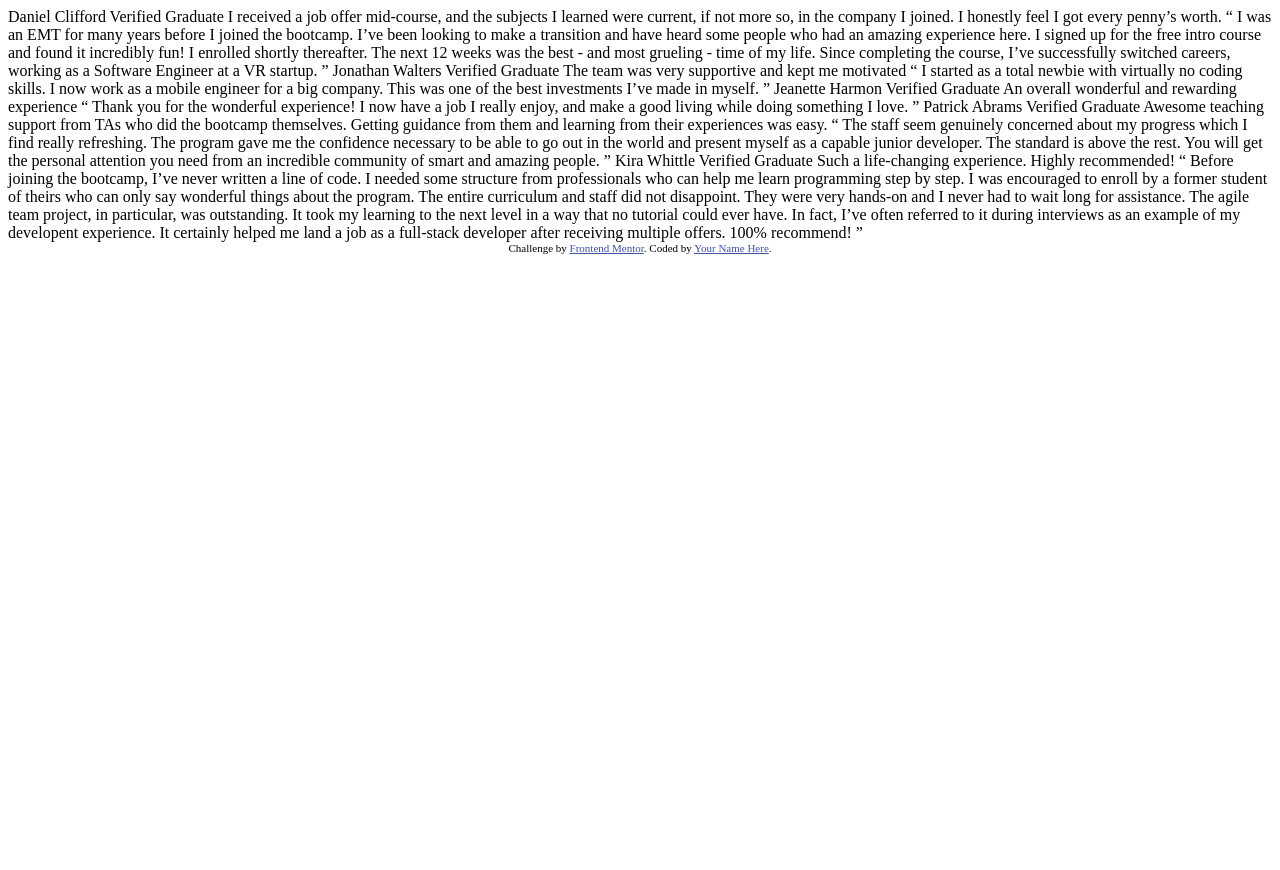
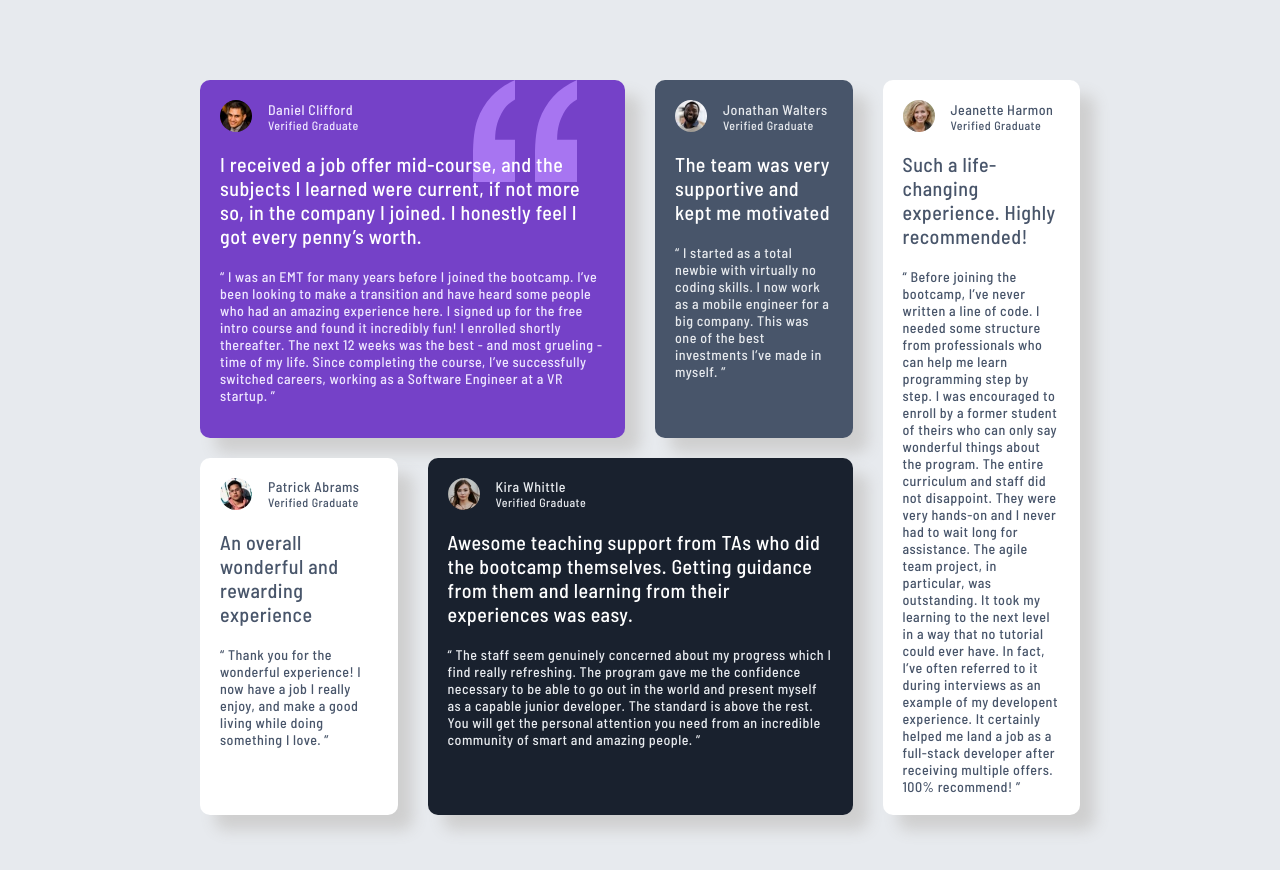
Before and after one commit to AMALK319/Testimonials-Grid-Section, a plain HTML site: page index.html in a window 1280 px wide. Before the commit the page ends 800 px from the top, so only its background shows below. Drawn offline with Linux system fonts and the light colour scheme.

Commit message:
My solution

```diff
--- a/index.html
+++ b/index.html
@@ -1,76 +1,97 @@
 <!DOCTYPE html>
 <html lang="en">
   <head>
-  <meta charset="UTF-8">
-  <meta name="viewport" content="width=device-width, initial-scale=1.0"> <!-- displays site properly based on user's device -->
+    <meta charset="UTF-8" />
+    <meta name="viewport" content="width=device-width, initial-scale=1.0" />
+    <!-- displays site properly based on user's device -->
 
-  <link rel="icon" type="image/png" sizes="32x32" href="./images/favicon-32x32.png">
+    <link
+      rel="icon"
+      type="image/png"
+      sizes="32x32"
+      href="./images/favicon-32x32.png"
+    />
 
-  <title>Frontend Mentor | [Challenge Name Here]</title>
+    <title>Frontend Mentor | Testimonials-Grid-Section</title>
 
-  <!-- Feel free to remove these styles or customise in your own stylesheet 👍 -->
-  <style>
-    .attribution { font-size: 11px; text-align: center; }
-    .attribution a { color: hsl(228, 45%, 44%); }
-  </style>
+    <link rel="stylesheet" href="./styles.css" />
   </head>
   <body>
-  Daniel Clifford
-  Verified Graduate
-
-  I received a job offer mid-course, and the subjects I learned were current, if not more so,
-  in the company I joined. I honestly feel I got every penny’s worth.
-
-  “ I was an EMT for many years before I joined the bootcamp. I’ve been looking to make a
+    <div class="cards">
+      <div class="card card-purple">
+        <div class="info">
+          <img src="./images/image-daniel.jpg" alt="" />
+          <div class="profile">
+            <span class="name">Daniel Clifford</span>
+            <span class="position">Verified Graduate</span>
+          </div>
+        </div>
+        <p class="testimonial">I received a job offer mid-course, and the subjects I learned were current, if not more so,
+          in the company I joined. I honestly feel I got every penny’s worth.</p>
+        <p class="desc">“ I was an EMT for many years before I joined the bootcamp. I’ve been looking to make a
           transition and have heard some people who had an amazing experience here. I signed up
           for the free intro course and found it incredibly fun! I enrolled shortly thereafter.
           The next 12 weeks was the best - and most grueling - time of my life. Since completing
-  the course, I’ve successfully switched careers, working as a Software Engineer at a VR startup. ”
-
-  Jonathan Walters
-  Verified Graduate
-
-  The team was very supportive and kept me motivated
-
-  “ I started as a total newbie with virtually no coding skills. I now work as a mobile engineer
-  for a big company. This was one of the best investments I’ve made in myself. ”
-
-  Jeanette Harmon
-  Verified Graduate
-
-  An overall wonderful and rewarding experience
-
-  “ Thank you for the wonderful experience! I now have a job I really enjoy, and make a good living
-  while doing something I love. ”
-
-  Patrick Abrams
-  Verified Graduate
-
-  Awesome teaching support from TAs who did the bootcamp themselves. Getting guidance from them and
-  learning from their experiences was easy.
-
-  “ The staff seem genuinely concerned about my progress which I find really refreshing. The program
-  gave me the confidence necessary to be able to go out in the world and present myself as a capable
-  junior developer. The standard is above the rest. You will get the personal attention you need from
-  an incredible community of smart and amazing people. ”
-
-  Kira Whittle
-  Verified Graduate
-
-  Such a life-changing experience. Highly recommended!
-
-  “ Before joining the bootcamp, I’ve never written a line of code. I needed some structure from
+          the course, I’ve successfully switched careers, working as a Software Engineer at a VR startup. ”</p>
+      </div>
+      <div class="card card-grey">
+        <div class="info">
+          <img src="./images/image-jonathan.jpg" alt="" />
+          <div class="profile">
+           <span class="name">Jonathan Walters</span>
+            <span class="position">Verified Graduate</span>
+          </div>
+        </div>
+        <p class="testimonial">The team was very supportive and kept me motivated</p>
+        <p class="desc">“ I started as a total newbie with virtually no coding skills. I now work as a mobile engineer
+          for a big company. This was one of the best investments I’ve made in myself. ”</p>
+      </div>
+      <div class="card card-white-big">
+        <div class="info">
+          <img src="./images/image-jeanette.jpg" alt="" />
+          <div class="profile">
+           <span class="name">Jeanette Harmon</span>
+            <span class="position">Verified Graduate</span>
+          </div>
+        </div>
+        <p class="testimonial">Such a life-changing experience. Highly recommended!</p>
+        <p class="desc"> “ Before joining the bootcamp, I’ve never written a line of code. I needed some structure from
           professionals who can help me learn programming step by step. I was encouraged to enroll by a former
           student of theirs who can only say wonderful things about the program. The entire curriculum and staff
           did not disappoint. They were very hands-on and I never had to wait long for assistance. The agile team
           project, in particular, was outstanding. It took my learning to the next level in a way that no tutorial
           could ever have. In fact, I’ve often referred to it during interviews as an example of my developent
           experience. It certainly helped me land a job as a full-stack developer after receiving multiple offers.
-  100% recommend! ”
+          100% recommend! ”</p>
+      </div>
+      <div class="card card-white">
+        <div class="info">
+          <img src="./images/image-patrick.jpg" alt="" />
+          <div class="profile">
+           <span class="name">Patrick Abrams</span>
+            <span class="position">Verified Graduate</span>
+          </div>
+        </div>
+        <p class="testimonial">An overall wonderful and rewarding experience</p>
+        <p class="desc">“ Thank you for the wonderful experience! I now have a job I really enjoy, and make a good living
+          while doing something I love. ”</p>
+      </div>
+      <div class="card card-blue">
+        <div class="info">
+          <img src="./images/image-kira.jpg" alt="" />
+          <div class="profile">
+           <span class="name">Kira Whittle</span>
+            <span class="position">Verified Graduate</span>
+          </div>
+        </div>
+        <p class="testimonial">Awesome teaching support from TAs who did the bootcamp themselves. Getting guidance from them and
+          learning from their experiences was easy.</p>
+        <p class="desc"> “ The staff seem genuinely concerned about my progress which I find really refreshing. The program
+          gave me the confidence necessary to be able to go out in the world and present myself as a capable
+          junior developer. The standard is above the rest. You will get the personal attention you need from
+          an incredible community of smart and amazing people. ”</p>
+      </div>
 
-  <div class="attribution">
-    Challenge by <a href="https://www.frontendmentor.io?ref=challenge" target="_blank">Frontend Mentor</a>.
-    Coded by <a href="#">Your Name Here</a>.
     </div>
   </body>
 </html>
--- /dev/null
+++ b/styles.css
@@ -0,0 +1,154 @@
+@import url('https://fonts.googleapis.com/css2?family=Barlow+Semi+Condensed:wght@500;600&family=Fraunces:ital,opsz,wght@0,9..144,100..900;1,9..144,100..900&display=swap');
+
+
+*{
+    margin: 0;
+    padding: 0;
+    box-sizing: border-box;
+
+}
+
+:root{
+    --purple50:  hsl(260, 100%, 95%);
+    --purple300: hsl(264, 82%, 80%);
+    --purple500: hsl(263, 55%, 52%) ;
+    --white: hsl(0, 0%, 100%) ;
+    --grey100: hsl(214, 17%, 92%);
+    --grey200: hsl(0, 0%, 81%);
+    --grey400: hsl(224, 10%, 45%);
+    --grey500: hsl(217, 19%, 35%);
+    --darkBlue: hsl(219, 29%, 14%);
+    --black: hsl(0, 0%, 7%);
+}
+
+body{
+    display: flex;
+    justify-content: center;
+    align-items: center;
+    background-color: var(--grey100);
+    color: var(--white);
+    font-family: "Barlow Semi Condensed", sans-serif;
+    font-style: normal;
+    letter-spacing: 0.5px;
+}
+
+
+
+
+.cards{
+    display: flex;
+    flex-direction: column;
+    flex-wrap: nowrap;
+    gap: 20px;
+    margin: 24px;
+}
+
+@media ( min-width: 712px){
+
+    body{
+        display: flex;
+        justify-content: center;
+        align-items: center;
+        background-color: var(--grey100);
+        color: var(--white);
+        font-family: "Barlow Semi Condensed", sans-serif;
+        font-style: normal;
+        letter-spacing: 0.5px;
+    }
+    .cards{
+        display: grid;
+        grid-template-columns: repeat(4, 1fr);
+        grid-template-rows: repeat(2, 1fr);
+        row-gap: 20px;
+        column-gap: 30px;
+        grid-template-areas:
+        "card-purple card-purple card-grey card-white-big"
+        "card-white card-blue card-blue card-white-big";
+        margin: 80px 200px;
+
+    }
+}
+
+.card{
+    display: flex;
+    flex-direction: column;
+    gap: 20px;
+    box-shadow: 15px 15px 15px 0 var(--grey200);
+    border-radius: 10px;
+    padding: 20px;
+
+}
+
+.card-white, .card-white-big{
+    background-color: var(--white);
+    color: var(--grey500);
+}
+
+.card-purple{
+    background-color: var(--purple500);
+    background-image: url(./images/bg-pattern-quotation.svg);
+    background-position: 85% 0;
+    background-repeat: no-repeat;
+    grid-area: card-purple;
+
+
+}
+
+.card-purple .info, .card-purple .desc{
+    color: var(--purple50);
+}
+
+.card-grey .info, .card-grey .desc, .card-blue .info, .card-blue .desc{
+    color: var(--grey100);
+}
+
+.card-white{
+    grid-area: card-white;
+}
+.card-white-big{
+    grid-area: card-white-big;
+}
+
+.card-grey{
+    background-color: var(--grey500);
+    grid-area: card-grey;
+}
+
+.card-blue{
+    background-color: var(--darkBlue);
+    grid-area: card-blue;
+}
+
+.info{
+    display: inline-flex;
+    align-items: center;
+    gap: 1em;
+}
+
+.info img{
+    height: 32px;
+    width: 32px;
+    border-radius: 50%; /* Circle*/
+}
+
+
+.profile{
+    display: flex;
+    flex-direction: column;
+}
+
+.name{
+    font-size: 14px;
+}
+
+.position{
+    font-size: 12px;
+}
+
+.desc{
+    font-size: 14px;
+}
+
+.testimonial{
+    font-size: 20px;
+}
```
Lines whose indentation alone changed are shown as unchanged.
